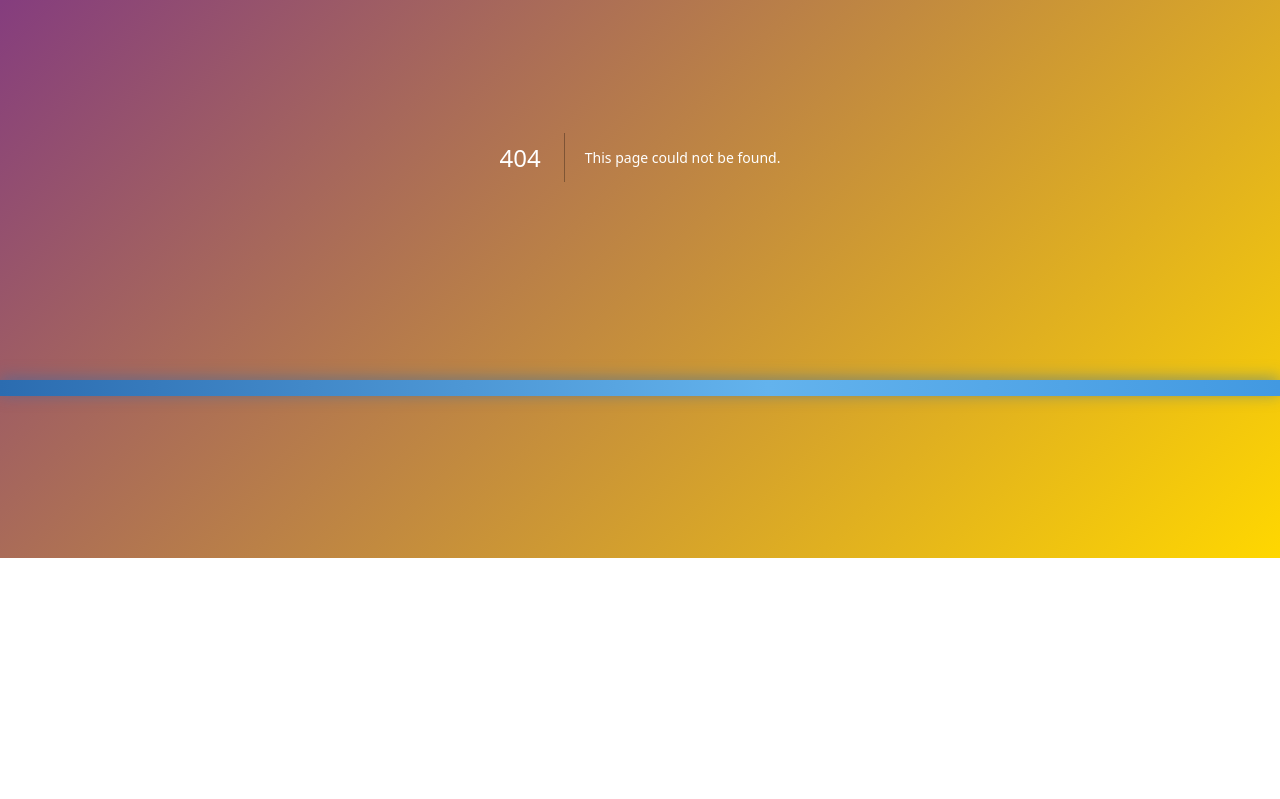
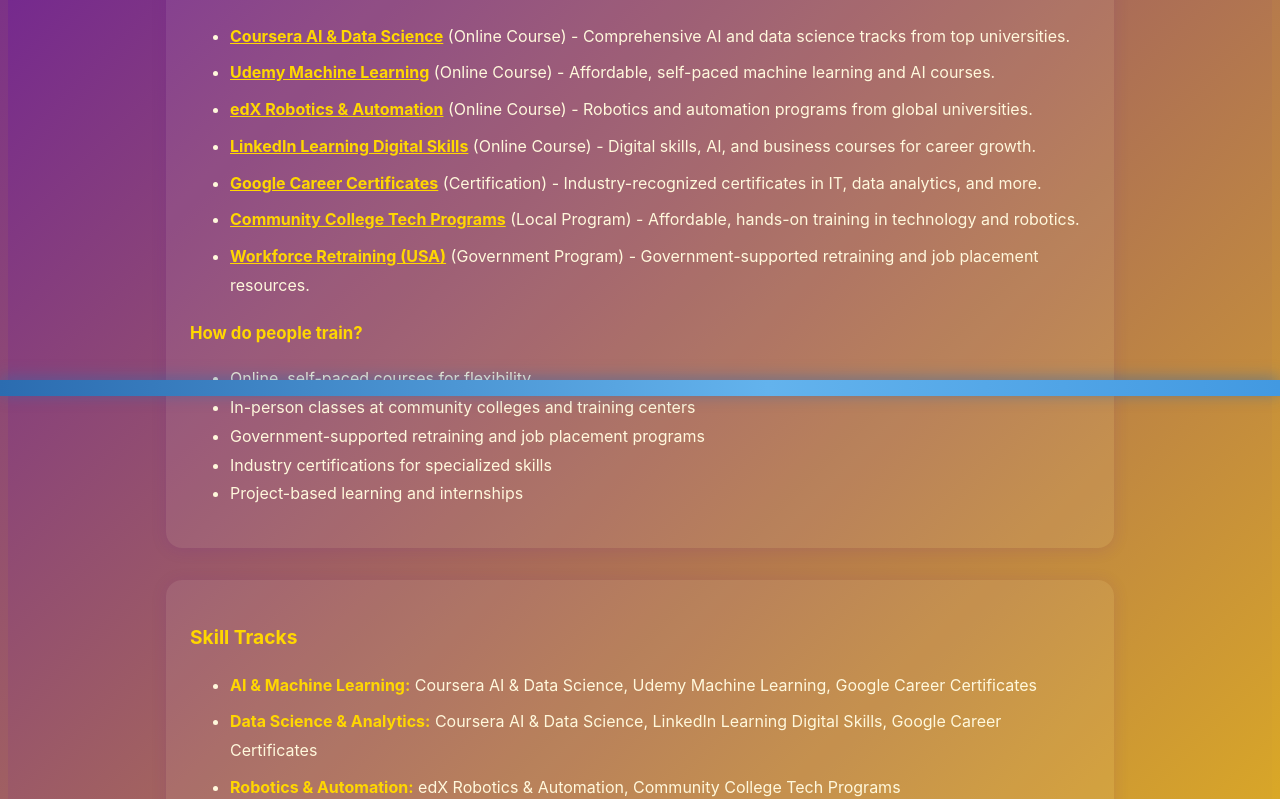
Before and after one commit to Shellzonit/auralis-sanctuary-, a Next.js app: page /training-hub in a window 1280 px wide. Before the commit this address had no page. Shown: the part 404-1203 px from the top of the page. Before the commit the page ends 962 px from the top, so only its background shows below. Built offline with nearby package versions, Linux system fonts and the light colour scheme.

Commit message:
Add Training Hub page: gold/purple background, training options, skill tracks, job trade info, guidance

```diff
--- /dev/null
+++ b/app/training-hub/page.tsx
@@ -0,0 +1,132 @@
+"use client";
+import React from "react";
+
+const TRAINING_PROGRAMS = [
+  {
+    name: "Coursera AI & Data Science",
+    url: "https://www.coursera.org/browse/data-science",
+    type: "Online Course",
+    description: "Comprehensive AI and data science tracks from top universities."
+  },
+  {
+    name: "Udemy Machine Learning",
+    url: "https://www.udemy.com/courses/search/?q=machine+learning",
+    type: "Online Course",
+    description: "Affordable, self-paced machine learning and AI courses."
+  },
+  {
+    name: "edX Robotics & Automation",
+    url: "https://www.edx.org/learn/robotics",
+    type: "Online Course",
+    description: "Robotics and automation programs from global universities."
+  },
+  {
+    name: "LinkedIn Learning Digital Skills",
+    url: "https://www.linkedin.com/learning/",
+    type: "Online Course",
+    description: "Digital skills, AI, and business courses for career growth."
+  },
+  {
+    name: "Google Career Certificates",
+    url: "https://grow.google/certificates/",
+    type: "Certification",
+    description: "Industry-recognized certificates in IT, data analytics, and more."
+  },
+  {
+    name: "Community College Tech Programs",
+    url: "https://www.aacc.nche.edu/",
+    type: "Local Program",
+    description: "Affordable, hands-on training in technology and robotics."
+  },
+  {
+    name: "Workforce Retraining (USA)",
+    url: "https://www.careeronestop.org/",
+    type: "Government Program",
+    description: "Government-supported retraining and job placement resources."
+  }
+];
+
+const SKILL_TRACKS = [
+  {
+    track: "AI & Machine Learning",
+    courses: ["Coursera AI & Data Science", "Udemy Machine Learning", "Google Career Certificates"]
+  },
+  {
+    track: "Data Science & Analytics",
+    courses: ["Coursera AI & Data Science", "LinkedIn Learning Digital Skills", "Google Career Certificates"]
+  },
+  {
+    track: "Robotics & Automation",
+    courses: ["edX Robotics & Automation", "Community College Tech Programs"]
+  },
+  {
+    track: "Digital Marketing & Content",
+    courses: ["LinkedIn Learning Digital Skills", "Udemy Machine Learning"]
+  },
+  {
+    track: "Customer Service & Support",
+    courses: ["LinkedIn Learning Digital Skills", "Workforce Retraining (USA)"]
+  }
+];
+
+export default function TrainingHubPage() {
+  return (
+    <main style={{ minHeight: "100vh", background: "linear-gradient(135deg, #6a1b9a 0%, #ffd700 100%)", fontFamily: "Inter, Arial, sans-serif", display: "flex", flexDirection: "column", alignItems: "center", padding: "0 1rem" }}>
+      <h1 style={{ fontSize: "2.2rem", fontWeight: 800, color: "#ffd700", margin: "32px 0 16px 0", textShadow: "0 2px 16px #6a1b9a" }}>
+        Training Hub: Upskill for the AI Future
+      </h1>
+      <section style={{ maxWidth: 900, background: "rgba(255,255,255,0.07)", borderRadius: 16, padding: 24, boxShadow: "0 2px 16px #6a1b9a22", marginBottom: 32 }}>
+        <p style={{ color: "#fff8dc", fontSize: "1.08rem", marginBottom: 18 }}>
+          <strong>Where can people train?</strong> Explore top online courses, local programs, and government retraining resources. Whether you want to learn AI, robotics, data science, or digital skills, there are options for every background and budget.
+        </p>
+        <ul style={{ color: "#fff8dc", fontSize: "1rem", marginBottom: 18 }}>
+          {TRAINING_PROGRAMS.map((program) => (
+            <li key={program.name} style={{ marginBottom: 8 }}>
+              <a href={program.url} target="_blank" rel="noopener noreferrer" style={{ color: "#ffd700", fontWeight: 700 }}>
+                {program.name}
+              </a> <span style={{ color: "#fff8dc" }}>({program.type})</span> - {program.description}
+            </li>
+          ))}
+        </ul>
+        <p style={{ color: "#ffd700", fontSize: "1.05rem", marginBottom: 8 }}><strong>How do people train?</strong></p>
+        <ul style={{ color: "#fff8dc", fontSize: "1rem" }}>
+          <li>Online, self-paced courses for flexibility</li>
+          <li>In-person classes at community colleges and training centers</li>
+          <li>Government-supported retraining and job placement programs</li>
+          <li>Industry certifications for specialized skills</li>
+          <li>Project-based learning and internships</li>
+        </ul>
+      </section>
+      <section style={{ maxWidth: 900, background: "rgba(255,255,255,0.07)", borderRadius: 16, padding: 24, boxShadow: "0 2px 16px #6a1b9a22", marginBottom: 32 }}>
+        <h2 style={{ color: "#ffd700", fontSize: "1.2rem", marginBottom: 8 }}>Skill Tracks</h2>
+        <ul style={{ color: "#fff8dc", fontSize: "1rem" }}>
+          {SKILL_TRACKS.map((track) => (
+            <li key={track.track} style={{ marginBottom: 8 }}>
+              <strong style={{ color: "#ffd700" }}>{track.track}:</strong> {track.courses.join(", ")}
+            </li>
+          ))}
+        </ul>
+      </section>
+      <section style={{ maxWidth: 900, background: "rgba(255,255,255,0.10)", borderRadius: 12, padding: 18, boxShadow: "0 2px 8px #6a1b9a22", marginBottom: 24 }}>
+        <h2 style={{ color: "#ffd700", fontSize: "1.2rem", marginBottom: 8 }}>Will there be a nearly even trade of normal jobs out and AI jobs in?</h2>
+        <p style={{ color: "#fff8dc", fontSize: "1rem" }}>
+          While many traditional jobs are being automated, new AI-driven roles are emerging. Experts predict that, with effective retraining and upskilling, a large portion of displaced workers can transition into new jobs created by AI and technology. However, the trade is not always perfectly even—some roles require new skills, and some regions or industries may face more disruption than others. The key is proactive training and support to help as many people as possible move into future-ready careers.
+        </p>
+        <ul style={{ color: "#fff8dc", fontSize: "1rem" }}>
+          <li>Governments and employers are investing in retraining programs to support transitions.</li>
+          <li>AI jobs often pay more and require higher technical skills, but entry-level roles and support positions are also growing.</li>
+          <li>Continuous learning and adaptability are essential for long-term career success.</li>
+        </ul>
+      </section>
+      <section style={{ maxWidth: 900, background: "rgba(255,255,255,0.10)", borderRadius: 12, padding: 18, boxShadow: "0 2px 8px #6a1b9a22", marginBottom: 24 }}>
+        <h2 style={{ color: "#ffd700", fontSize: "1.2rem", marginBottom: 8 }}>Guidance & Support</h2>
+        <ul style={{ color: "#fff8dc", fontSize: "1rem" }}>
+          <li>Take a skill assessment to find your best training track</li>
+          <li>Connect with career counselors and mentors</li>
+          <li>Read success stories for inspiration</li>
+          <li>Stay updated on new training programs and job trends</li>
+        </ul>
+      </section>
+    </main>
+  );
+}
```
